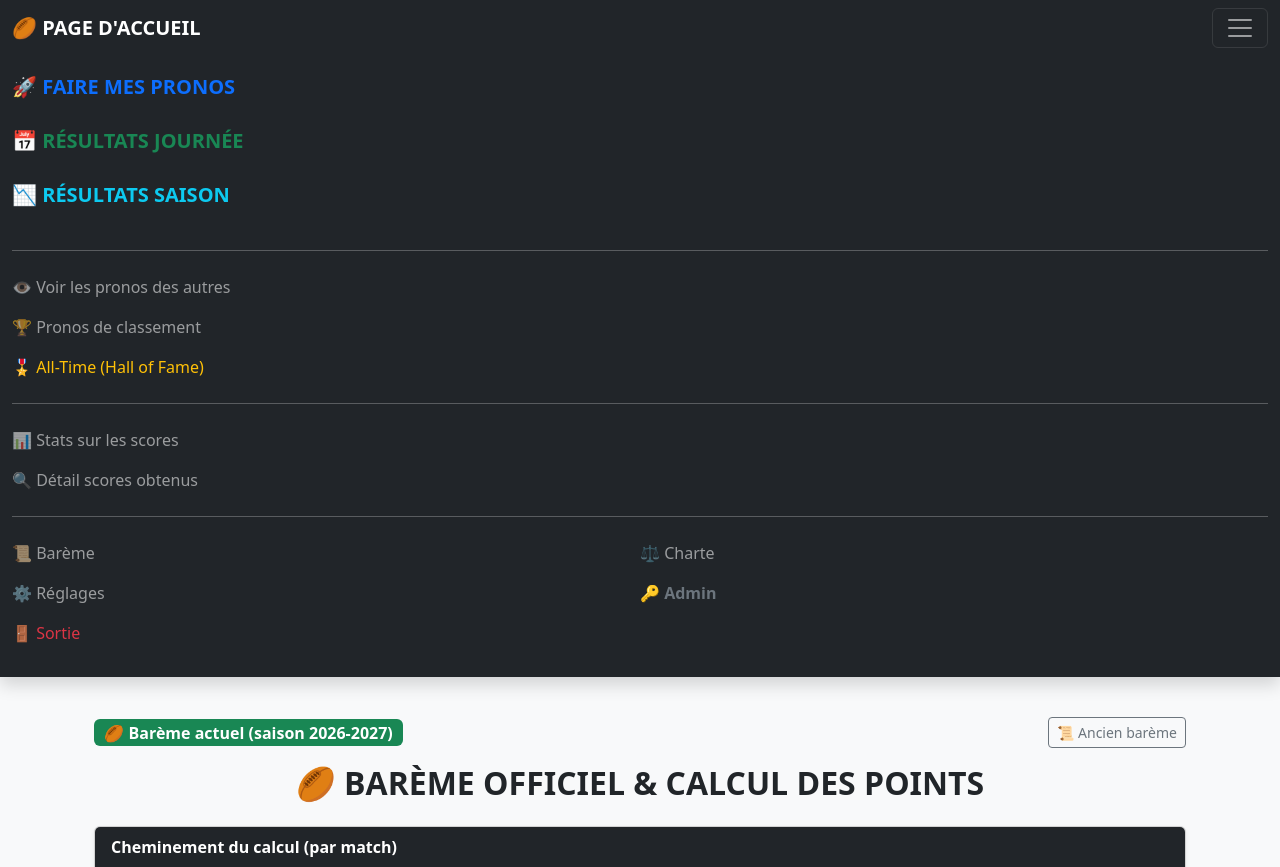
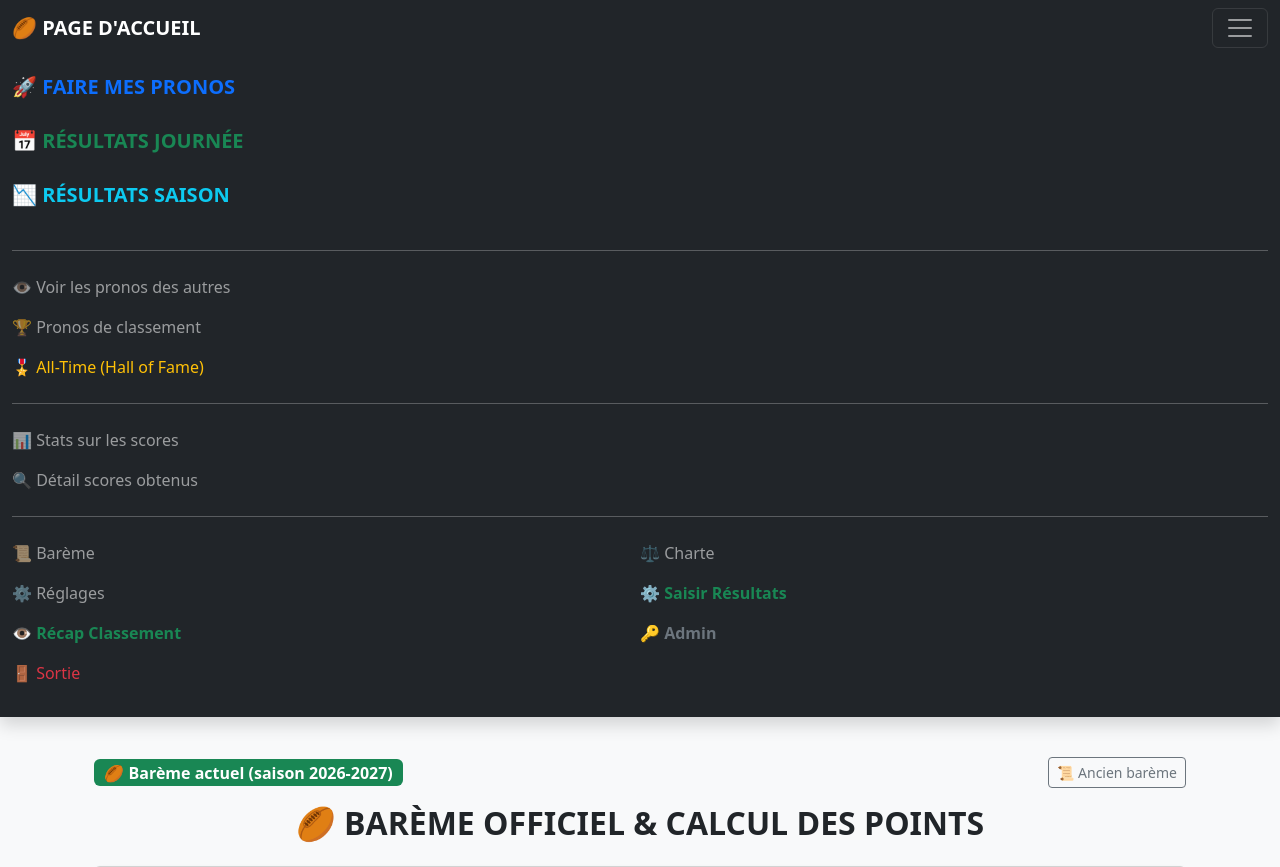
Before and after one commit to Xavcpr/App_prono_rugby, a Django app: page /bareme/ in a window 1280 px wide, after a click that opens the changed part. Shown: the top 867 px of the page. Run offline with Django 5.2, Linux system fonts and the light colour scheme; the visitor is signed in with stand-in values (Sample User, id 1); data that the repository does not hold is empty.

Commit message:
navbar: liens staff vers Saisir Résultats et Récap Classement

```diff
--- a/core/templates/base.html
+++ b/core/templates/base.html
@@ -62,6 +62,12 @@
               </div>
               {% if user.is_staff %}
                 <div class="col-6">
+                  <a class="nav-link small text-success fw-bold" href="{% url 'admin_saisie_resultats' %}">⚙️ Saisir Résultats</a>
+                </div>
+                <div class="col-6">
+                  <a class="nav-link small text-success fw-bold" href="{% url 'recap_classement' %}">👁️ Récap Classement</a>
+                </div>
+                <div class="col-6">
                   <a class="nav-link small text-secondary fw-bold" href="{% url 'admin:index' %}">🔑 Admin</a>
                 </div>
               {% endif %}
```
